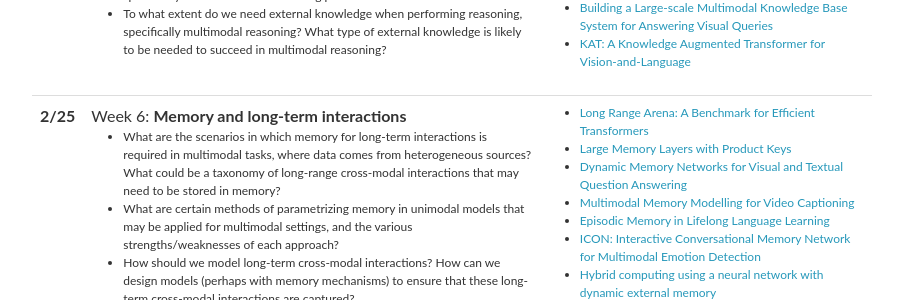
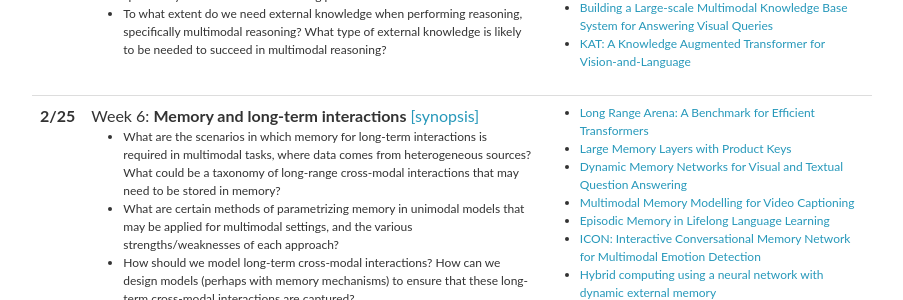
Before and after one commit to CMU-MultiComp-Lab/adv-mmml-course, a Jekyll site: the page built from _pages/schedule.md, in a window 1280 px wide and 900 px high, scrolled down 1633 px. Shown: the part 154-454 px from the top of the window, without its empty margins (188-1091 px from the left). Built offline with Jekyll 4.4.1, drawn with Linux system fonts in a browser that asks for light colours; nearby versions of some CDN libraries; comment, search, counter and statistics services are not loaded.

Commit message:
Update lectures.yml

```diff
--- a/_data/lectures.yml
+++ b/_data/lectures.yml
@@ -94,7 +94,7 @@
 
 - date: 2/25
   title: >
-    Week 6: <strong>Memory and long-term interactions</strong>
+    Week 6: <strong>Memory and long-term interactions</strong> <a href="11877_week6.pdf">[synopsis]</a>
   topics:
     - What are the scenarios in which memory for long-term interactions is required in multimodal tasks, where data comes from heterogeneous sources? What could be a taxonomy of long-range cross-modal interactions that may need to be stored in memory? <br/>
     - What are certain methods of parametrizing memory in unimodal models that may be applied for multimodal settings, and the various strengths/weaknesses of each approach? <br/>
```
